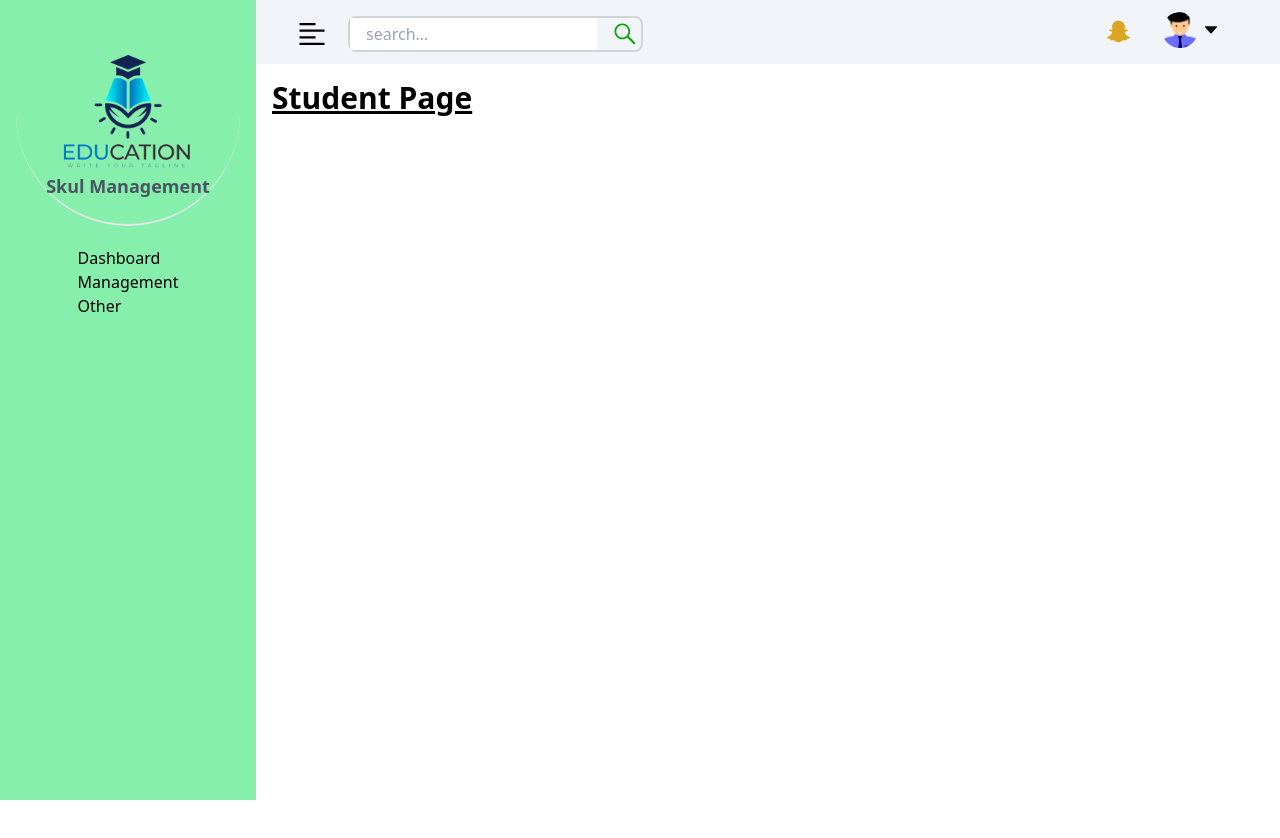
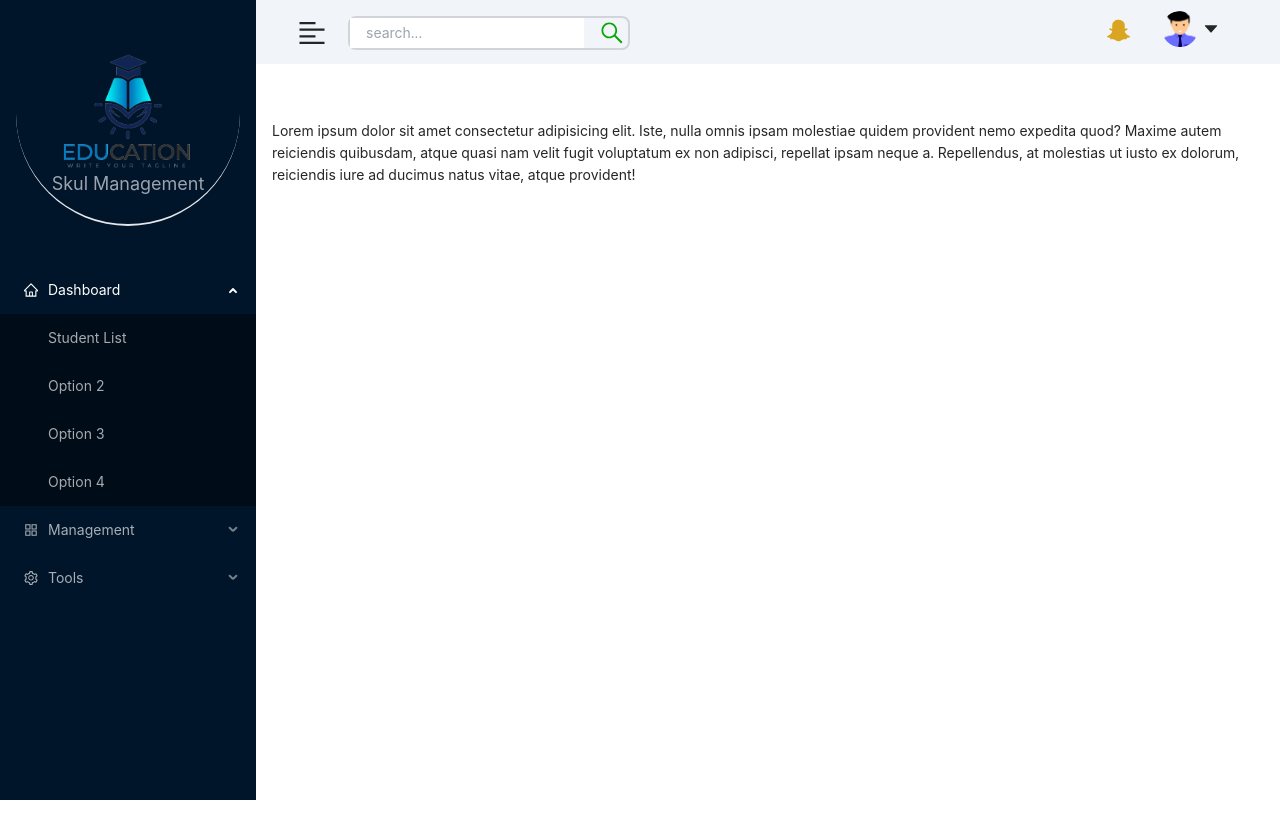
Before and after one commit to Sabbir185/Iskul_Frontend, a Next.js app: page /students in a window 1280 px wide. Shown: the top 838 px of the page. Before the commit the page ends 800 px from the top, so only its background shows below. Built offline with nearby package versions, Linux system fonts and the light colour scheme.

Commit message:
side menu implemented

```diff
--- a/components/sidebar/index.js
+++ b/components/sidebar/index.js
@@ -2,21 +2,20 @@ import React from "react";
 import logo from "../../public/images/logo.png";
 import logo2 from "../../public/images/logo2.png";
 import Image from "next/image";
+import SidebarMenu from './sidebarMenu'
 
 const SideMenu = () => {
 	return (
 		<section className="flex flex-col items-center justify-center">
 			<div className="w-56 flex flex-col items-center justify-center rounded-full relative border-b-2">
 				<Image className="shrink-0 " src={logo2} alt="logo" />
-				<p className="mt-0 pt-0 absolute bottom-6 text-lg font-bold text-gray-600 odd:">
+				<p className="mt-0 pt-0 absolute bottom-2 text-lg font-normal text-gray-400">
 					Skul Management
 				</p>
 			</div>
 
-			<div className="mt-5">
-				<h1>Dashboard</h1>
-				<h1>Management</h1>
-				<h1>Other</h1>
+			<div className="mt-10">
+				<SidebarMenu/>
 			</div>
 		</section>
 	);
--- /dev/null
+++ b/components/sidebar/sidebarMenu.js
@@ -0,0 +1,64 @@
+import { Menu } from "antd";
+import { useState } from "react";
+import {
+	AppstoreOutlined,
+	MailOutlined,
+	SettingOutlined,
+	HomeOutlined,
+} from "@ant-design/icons";
+import Link from "next/link";
+
+const { SubMenu } = Menu;
+
+// submenu keys of first level
+const rootSubmenuKeys = ["sub1", "sub2", "sub4"];
+
+const SidebarMenu = () => {
+	const [openKeys, setOpenKeys] = useState(["sub1"]);
+
+	const onOpenChange = (keys) => {
+		const latestOpenKey = keys.find((key) => openKeys.indexOf(key) === -1);
+		if (rootSubmenuKeys.indexOf(latestOpenKey) === -1) {
+			setOpenKeys(keys);
+		} else {
+			setOpenKeys(latestOpenKey ? [latestOpenKey] : []);
+		}
+	};
+
+	return (
+		<Menu
+			mode="inline"
+			openKeys={openKeys}
+			onOpenChange={onOpenChange}
+			style={{ width: 256 }}
+			theme="dark"
+		>
+			<SubMenu key="sub1" icon={<HomeOutlined />} title="Dashboard">
+				<Menu.Item key="1">
+					<Link href="/students">
+						Student List
+					</Link>
+				</Menu.Item>
+				<Menu.Item key="2">Option 2</Menu.Item>
+				<Menu.Item key="3">Option 3</Menu.Item>
+				<Menu.Item key="4">Option 4</Menu.Item>
+			</SubMenu>
+			<SubMenu key="sub2" icon={<AppstoreOutlined />} title="Management">
+				<Menu.Item key="5">Option 5</Menu.Item>
+				<Menu.Item key="6">Option 6</Menu.Item>
+				<SubMenu key="sub3" title="Submenu">
+					<Menu.Item key="7">Option 7</Menu.Item>
+					<Menu.Item key="8">Option 8</Menu.Item>
+				</SubMenu>
+			</SubMenu>
+			<SubMenu key="sub4" icon={<SettingOutlined />} title="Tools">
+				<Menu.Item key="9">Option 9</Menu.Item>
+				<Menu.Item key="10">Option 10</Menu.Item>
+				<Menu.Item key="11">Option 11</Menu.Item>
+				<Menu.Item key="12">Option 12</Menu.Item>
+			</SubMenu>
+		</Menu>
+	);
+};
+
+export default SidebarMenu;
--- a/layout/index.js
+++ b/layout/index.js
@@ -18,7 +18,7 @@ const Layout = (props) => {
 	return (
 		<>
 			<div className="relative">
-				<div className={`${toggle?"block md:w-64":"hidden"} h-screen fixed mt-0 left-0 top-0 bg-green-300`}>
+				<div className={`${toggle?"block md:w-64":"hidden"} h-screen fixed mt-0 left-0 top-0`} style={{backgroundColor: "#001529"}}>
 					<SideMenu />
 				</div>
 
--- a/package.json
+++ b/package.json
@@ -9,7 +9,8 @@
     "lint": "next lint"
   },
   "dependencies": {
-    "antd": "^4.18.9",
+    "@ant-design/icons": "^4.7.0",
+    "antd": "^4.19.0",
     "bootstrap": "^5.1.3",
     "next": "12.1.0",
     "react": "17.0.2",
--- a/pages/_app.js
+++ b/pages/_app.js
@@ -1,4 +1,5 @@
 import "../styles/globals.css";
+import 'antd/dist/antd.css';
 
 function MyApp({ Component, pageProps }) {
 	return (
--- a/pages/students.js
+++ /dev/null
@@ -1,12 +0,0 @@
-import Link from 'next/link'
-import Layout from "../layout";
-
-export default function Home() {
-    return (
-        <Layout>
-            <h1 className="text-3xl font-bold underline">
-                Student Page
-            </h1>
-        </Layout>
-    )
-}
--- /dev/null
+++ b/pages/students/index.js
@@ -0,0 +1,14 @@
+import React from 'react';
+import Layout from '../../layout';
+
+const StudentList = () => {
+    return (
+        <Layout>
+            <div>
+                <p className='mt-10'>Lorem ipsum dolor sit amet consectetur adipisicing elit. Iste, nulla omnis ipsam molestiae quidem provident nemo expedita quod? Maxime autem reiciendis quibusdam, atque quasi nam velit fugit voluptatum ex non adipisci, repellat ipsam neque a. Repellendus, at molestias ut iusto ex dolorum, reiciendis iure ad ducimus natus vitae, atque provident!</p>
+            </div>
+        </Layout>
+    );
+};
+
+export default StudentList;
```
Also changed, not shown: 1 other file (tests, documents, lock files or other folders).
